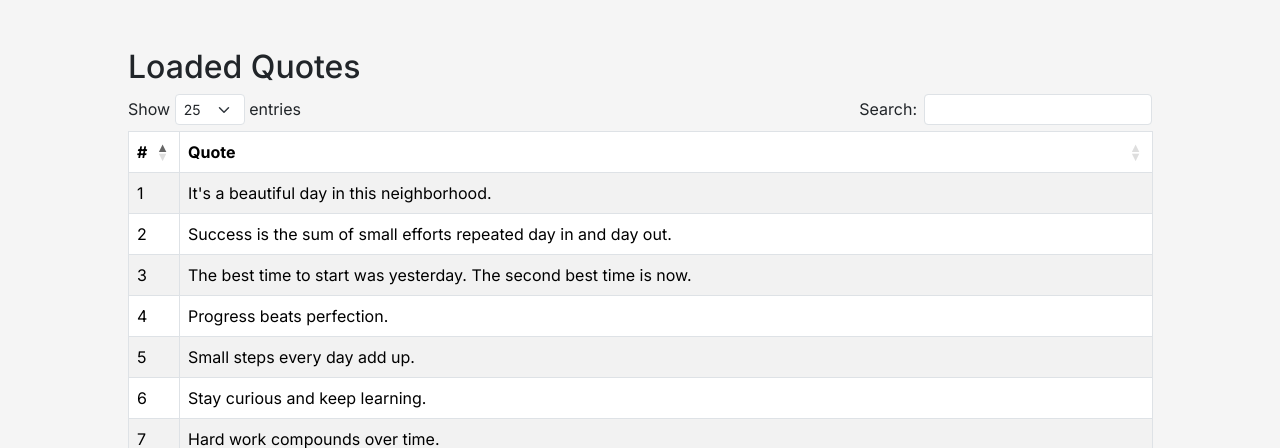
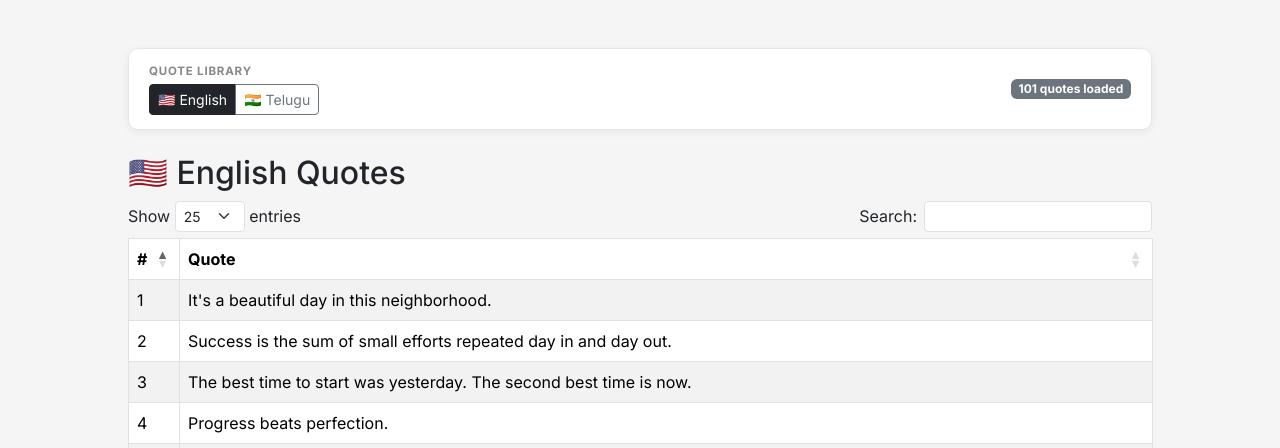
Before and after one commit to sjasthi/snakes, a Flask app: page /load-quotes in a window 1280 px wide. Shown: the part 66-514 px from the top of the page. Run offline with Flask 3, Linux system fonts and the light colour scheme; some libraries are stand-ins or nearby versions.

Commit message:
Add language selector features

```diff
--- a/app.py
+++ b/app.py
@@ -6,6 +6,7 @@ from core.Rebus import Rebus, generate_image
 from core.RebusPixabay import RebusPixabay, generate_image_pixabay
 from core.RebusTelugu import RebusTelugu, generate_image_pixabay as telugu_image_pixabay
 from dotenv import load_dotenv
+from concurrent.futures import ThreadPoolExecutor, as_completed
 import json
 import os
 
@@ -13,19 +14,49 @@ app = Flask(__name__)
 
 load_dotenv()  # Load environment variables from .env file
 app.secret_key = os.getenv("SECRET_KEY")
-QUOTE_FILE = "data/quotes.txt"
 CACHE_DIR = "cache"
+VALID_LANGS = ("english", "telugu")
+
+QUOTE_FILES = {
+    "english": "data/quotes.txt",
+    "telugu":  "data/quotes_telugu.txt",
+}
+
+# ── Helpers ───────────────────────────────────────────────────────────────────
+
+def get_quote_file(lang: str) -> str:
+    return QUOTE_FILES.get(lang, QUOTE_FILES["english"])
+
+
+def get_lang() -> str:
+    """Read language from query param, falling back to session, then english."""
+    lang = request.args.get("lang") or session.get("lang", "english")
+    if lang not in VALID_LANGS:
+        lang = "english"
+    session["lang"] = lang
+    return lang
+
+
+def clear_puzzle_cache():
+    """Remove all cached puzzle JSON files so stale data is never served."""
+    if os.path.exists(CACHE_DIR):
+        for filename in os.listdir(CACHE_DIR):
+            file_path = os.path.join(CACHE_DIR, filename)
+            if os.path.isfile(file_path):
+                os.remove(file_path)
 
 # ── Routes ────────────────────────────────────────────────────────────────────
 
 @app.route('/')
 def index():
-    quotes = load_quotes(QUOTE_FILE)
-    return render_template("home.html", total_quotes=len(quotes))
+    lang   = get_lang()
+    quotes = load_quotes(get_quote_file(lang))
+    return render_template("home.html", total_quotes=len(quotes), lang=lang)
 
 
 @app.route('/snake')
 def snake():
+    lang = get_lang()
     difficulty = request.args.get('difficulty', 'normal')
     show_solution = request.args.get('show_solution', 'false') == 'true'
 
@@ -35,31 +66,30 @@ def snake():
     size_map = {'easy': 10, 'normal': 15, 'hard': 20}
     grid_size = size_map[difficulty]
 
-    filename = f'cache_snakes_{difficulty}.json'
+    # Cache key includes language so English and Telugu are stored separately
+    filename   = f'cache_snakes_{lang}_{difficulty}.json'
     cache_file = os.path.join(CACHE_DIR, filename)
 
     if os.path.exists(cache_file):
-        with open(cache_file, 'r') as f:
+        with open(cache_file, 'r', encoding='utf-8') as f:
             all_puzzles = json.load(f)
     else:
-        quotes = load_quotes(QUOTE_FILE)
+        quotes          = load_quotes(get_quote_file(lang))
         filtered_quotes = filter_quotes_by_grid(quotes, grid_size)
-        all_puzzles = []
+        all_puzzles     = []
 
         for q in filtered_quotes:
             puzzle = Grid(q, size=grid_size)
             all_puzzles.append({
-                "quote": q,
-                "grid": [[str(cell) for cell in row] for row in puzzle.grid],
-                "size": puzzle.size,
+                "quote":         q,
+                "grid":          [[str(cell) for cell in row] for row in puzzle.grid],
+                "size":          puzzle.size,
                 "solution_path": puzzle.solution_path
             })
 
-        # Ensure the folder exists before writing it -> Make directory(if its exist, ignore)
         os.makedirs(CACHE_DIR, exist_ok=True)
-
-        with open(cache_file, 'w') as f:
-            json.dump(all_puzzles, f)
+        with open(cache_file, 'w', encoding='utf-8') as f:
+            json.dump(all_puzzles, f, ensure_ascii=False)
 
     return render_template(
         "snakes.html",
@@ -68,18 +98,21 @@ def snake():
         grid_size=grid_size,
         show_solution=show_solution,
         total_quotes=len(all_puzzles),
-        shown_quotes=len(all_puzzles)
+        shown_quotes=len(all_puzzles),
+        lang=lang
     )
 
 
 @app.route('/load-quotes')
 def load_quotes_page():
-    quotes = load_quotes(QUOTE_FILE)
-    return render_template("load_quotes.html", quotes=quotes)
+    lang   = get_lang()
+    quotes = load_quotes(get_quote_file(lang))
+    return render_template("load_quotes.html", quotes=quotes, lang=lang)
 
 
 @app.route('/dropquote')
 def dropquote():
+    lang = get_lang()
     col_width = request.args.get('col_width', '20')
     show_solution = request.args.get('show_solution', 'false') == 'true'
 
@@ -91,14 +124,15 @@ def dropquote():
     except ValueError:
         col_width = 20
 
-    filename = f'cache_dropquote_w{col_width}.json'
+    # Cache key includes language
+    filename   = f'cache_dropquote_{lang}_w{col_width}.json'
     cache_file = os.path.join(CACHE_DIR, filename)
 
     if os.path.exists(cache_file):
-        with open(cache_file, 'r') as f:
+        with open(cache_file, 'r', encoding='utf-8') as f:
             all_puzzles = json.load(f)
     else:
-        quotes = load_quotes(QUOTE_FILE)
+        quotes      = load_quotes(get_quote_file(lang))
         all_puzzles = []
 
         for q in quotes:
@@ -107,24 +141,21 @@ def dropquote():
             columns        = dq.columns
             max_col_height = max(len(c) for c in columns) if any(columns) else 0
 
-            # Build answer rows — same structure but show actual letters
             answer_rows = []
             for row in rows:
                 answer_row = []
                 for char in row:
                     if char == '_':
-                        answer_row.append('LETTER')  # placeholder, we'll fill below
+                        answer_row.append('LETTER')
                     else:
                         answer_row.append(char)
                 answer_rows.append(answer_row)
 
-            # Fill in the actual letters from the quote
             letter_index = 0
             quote_upper  = q.upper()
             for r_idx, row in enumerate(rows):
                 for c_idx, char in enumerate(row):
                     if char == '_':
-                        # Find the next letter in the original quote
                         while letter_index < len(quote_upper) and not quote_upper[letter_index].isalnum():
                             letter_index += 1
                         if letter_index < len(quote_upper):
@@ -140,16 +171,16 @@ def dropquote():
                 "col_width":      col_width
             })
 
-        # Ensure the folder exists before writing it -> Make directory(if its exist, ignore)
         os.makedirs(CACHE_DIR, exist_ok=True)
+        with open(cache_file, 'w', encoding='utf-8') as f:
+            json.dump(all_puzzles, f, ensure_ascii=False)
 
-        with open(cache_file, 'w') as f:
-            json.dump(all_puzzles, f)
     return render_template(
         "dropquote.html",
         all_puzzles=all_puzzles,
         col_width=col_width,
-        show_solution=show_solution
+        show_solution=show_solution,
+        lang=lang
     )
 
 
@@ -237,28 +268,21 @@ def settings():
 
 MAX_QUOTE_LENGTH = 500
 
-
-def clear_puzzle_cache():
-    """Remove all cached puzzle JSON files so stale data is never served."""
-    if os.path.exists(CACHE_DIR):
-        for filename in os.listdir(CACHE_DIR):
-            file_path = os.path.join(CACHE_DIR, filename)
-            if os.path.isfile(file_path):
-                os.remove(file_path)
-
-
 # ── CRUD ──────────────────────────────────────────────────────────────────────
 
 @app.route("/quotes/add", methods=["POST"])
 def add():
     data  = request.get_json()
     quote = data.get("quote", "").strip()
+    lang  = data.get("lang", session.get("lang", "english"))
+    if lang not in VALID_LANGS:
+        lang = "english"
     if not quote:
         return jsonify({"error": "Empty quote"}), 400
     if len(quote) > MAX_QUOTE_LENGTH:
         return jsonify({"error": f"Quote exceeds {MAX_QUOTE_LENGTH} characters"}), 400
-    q = load_quotes(QUOTE_FILE)
-    add_quote(q, quote)
+    q = load_quotes(get_quote_file(lang))
+    add_quote(q, quote, get_quote_file(lang))
     clear_puzzle_cache()
     return jsonify({"message": "Quote added", "quote": quote})
 
@@ -267,10 +291,13 @@ def add():
 def remove():
     data  = request.get_json()
     index = data.get("index")
-    q     = load_quotes(QUOTE_FILE)
+    lang  = data.get("lang", session.get("lang", "english"))
+    if lang not in VALID_LANGS:
+        lang = "english"
+    q = load_quotes(get_quote_file(lang))
     if not index or index < 1 or index > len(q):
         return jsonify({"error": "Invalid index"}), 400
-    remove_quote(q, index)
+    remove_quote(q, index, get_quote_file(lang))
     clear_puzzle_cache()
     return jsonify({"message": "Quote removed", "index": index})
 
@@ -280,12 +307,15 @@ def replace():
     data     = request.get_json()
     index    = data.get("index")
     new_text = data.get("quote", "").strip()
-    q        = load_quotes(QUOTE_FILE)
+    lang     = data.get("lang", session.get("lang", "english"))
+    if lang not in VALID_LANGS:
+        lang = "english"
+    q = load_quotes(get_quote_file(lang))
     if not index or index < 1 or index > len(q) or not new_text:
         return jsonify({"error": "Invalid input"}), 400
     if len(new_text) > MAX_QUOTE_LENGTH:
         return jsonify({"error": f"Quote exceeds {MAX_QUOTE_LENGTH} characters"}), 400
-    replace_quote(q, index, new_text)
+    replace_quote(q, index, new_text, get_quote_file(lang))
     clear_puzzle_cache()
     return jsonify({"message": "Quote replaced", "index": index, "new": new_text})
 
--- a/data/quotes.txt
+++ b/data/quotes.txt
@@ -98,3 +98,4 @@ The grind today is the glory tomorrow.
 Own your growth and own your results.
 Small decisions compound into big outcomes.
 Believe in the power of yet.
+Keep showing up.
--- a/static/js/script.js
+++ b/static/js/script.js
@@ -12,22 +12,22 @@ $(document).ready(function() {
     }
 });
 
-// Load quotes function
+// Read current lang from URL (defaults to 'english')
+function getCurrentLang() {
+    const params = new URLSearchParams(window.location.search);
+    return params.get('lang') || 'english';
+}
+
 function addQuote() {
     const quote = document.getElementById("add-quote-input").value;
 
     fetch("/quotes/add", {
         method: "POST",
-        headers: {
-            "Content-Type": "application/json"
-        },
-        body: JSON.stringify({ quote: quote })
+        headers: { "Content-Type": "application/json" },
+        body: JSON.stringify({ quote: quote, lang: getCurrentLang() })
     })
     .then(res => res.json())
-    .then(data => {
-        console.log(data);
-        location.reload();
-    });
+    .then(() => location.reload());
 }
 
 function removeQuote() {
@@ -35,39 +35,27 @@ function removeQuote() {
 
     fetch("/quotes/remove", {
         method: "POST",
-        headers: {
-            "Content-Type": "application/json"
-        },
-        body: JSON.stringify({ index: index })
+        headers: { "Content-Type": "application/json" },
+        body: JSON.stringify({ index: index, lang: getCurrentLang() })
     })
     .then(res => res.json())
-    .then(data => {
-        console.log(data);
-        location.reload();
-    });
+    .then(() => location.reload());
 }
 
 function replaceQuote() {
-    const index = parseInt(document.getElementById("replace-index-input").value, 10);
+    const index    = parseInt(document.getElementById("replace-index-input").value, 10);
     const newQuote = document.getElementById("replace-text-input").value;
 
     fetch("/quotes/replace", {
         method: "POST",
-        headers: {
-            "Content-Type": "application/json"
-        },
-        body: JSON.stringify({ index: index, quote: newQuote })
+        headers: { "Content-Type": "application/json" },
+        body: JSON.stringify({ index: index, quote: newQuote, lang: getCurrentLang() })
     })
     .then(res => res.json())
-    .then(data => {
-        console.log(data);
-        location.reload();
-    });
+    .then(() => location.reload());
 }
 
 function regenerate() {
-    fetch("/clear-cache", {
-        method: "POST"
-    })
+    fetch("/clear-cache", { method: "POST" })
     .then(() => location.reload());
 }
--- a/templates/load_quotes.html
+++ b/templates/load_quotes.html
@@ -3,7 +3,32 @@
 {% block title %}Load Quotes{% endblock %}
 
 {% block content %}
-    <h2>Loaded Quotes</h2>
+
+    <!-- Language switcher -->
+    <div class="pref-bar no-print mb-4">
+        <div class="d-flex align-items-center gap-3">
+            <div class="pref-group">
+                <label class="pref-label">Quote Library</label>
+                <div class="btn-group" role="group">
+                    <a href="{{ url_for('load_quotes_page', lang='english') }}"
+                       class="btn btn-sm {% if lang == 'english' %}btn-dark{% else %}btn-outline-secondary{% endif %}">
+                        🇺🇸 English
+                    </a>
+                    <a href="{{ url_for('load_quotes_page', lang='telugu') }}"
+                       class="btn btn-sm {% if lang == 'telugu' %}btn-dark{% else %}btn-outline-secondary{% endif %}">
+                        🇮🇳 Telugu
+                    </a>
+                </div>
+            </div>
+            <span class="badge bg-secondary ms-auto">
+                {{ quotes|length }} quote{{ 's' if quotes|length != 1 else '' }} loaded
+            </span>
+        </div>
+    </div>
+
+    <h2>
+        {{ '🇮🇳 Telugu' if lang == 'telugu' else '🇺🇸 English' }} Quotes
+    </h2>
 
     <table id="quotesTable" class="table table-striped table-bordered">
         <thead>
@@ -20,7 +45,6 @@
             </tr>
             {% endfor %}
         </tbody>
-
     </table>
 
     <div class="mb-4">
```
Also changed, not shown: core/helpers.py (+24 -37 lines), data/quotes_telugu.txt (added, +23 -0 lines), templates/dropquote.html (+22 -2 lines), templates/snakes.html (+22 -0 lines). Lines whose indentation alone changed are shown as unchanged.
